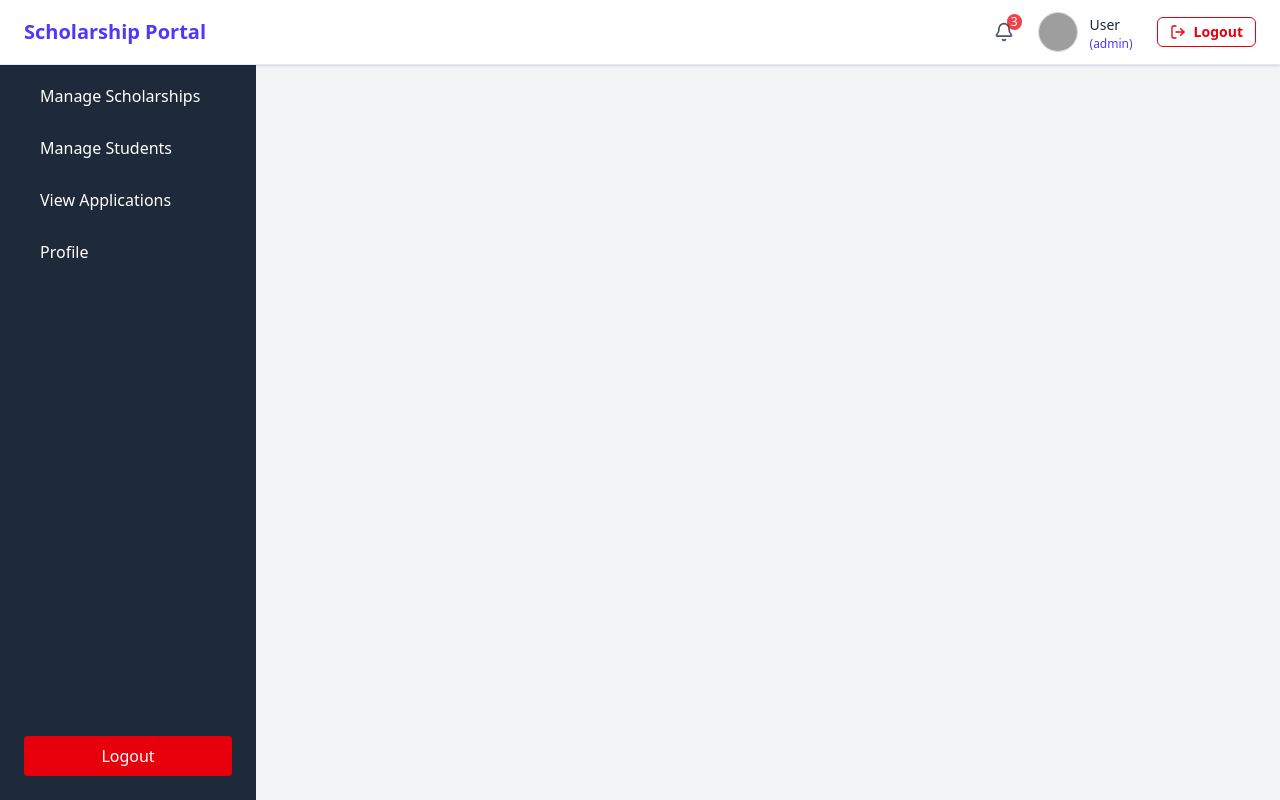
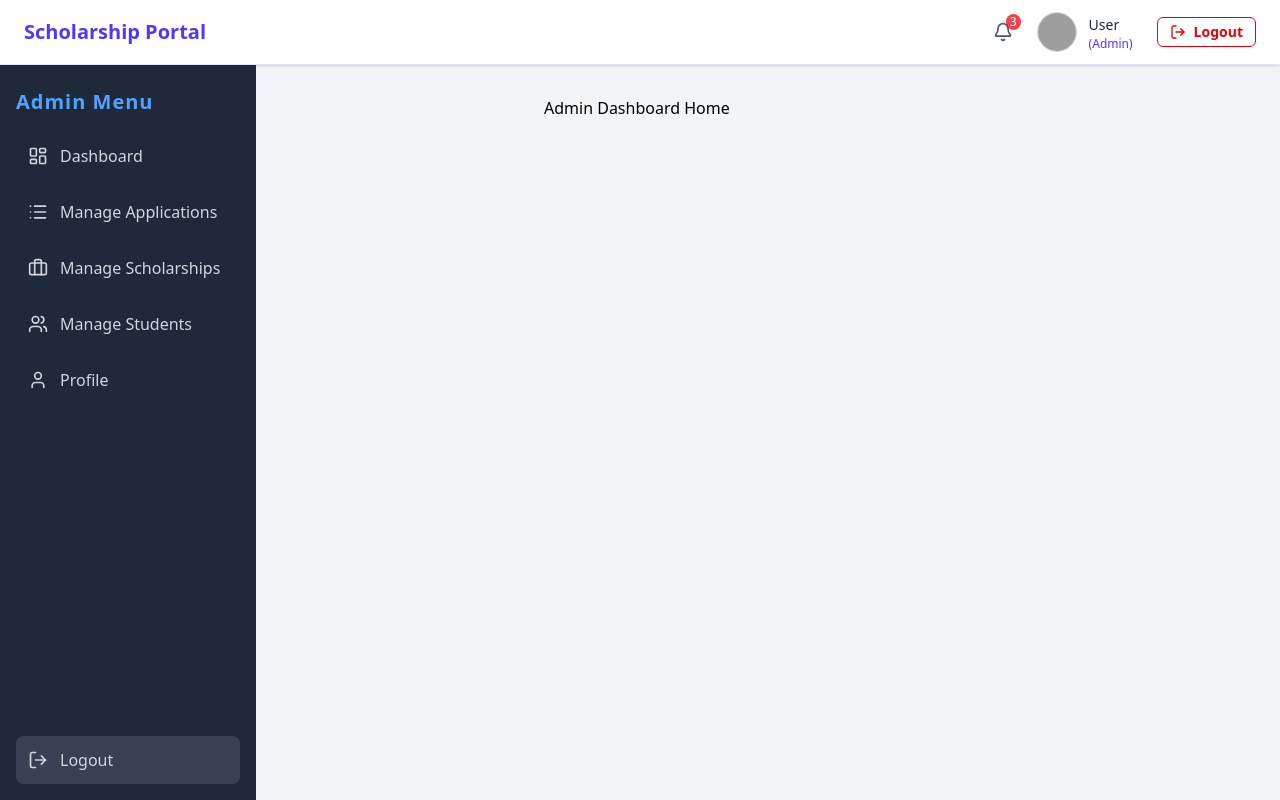
Before and after one commit to payal-meena/Scholarship-management-system, a React (Vite) app in the folder client/: page /admin-dashboard in a window 1280 px wide. Built offline with nearby package versions, Linux system fonts and the light colour scheme; grey boxes are pictures that could not be loaded.

Commit message:
Admin Dashboard Ui Added

```diff
--- a/client/src/App.jsx
+++ b/client/src/App.jsx
@@ -76,15 +76,10 @@ const App = () => {
         </Route>
 
         <Route path="/admin-dashboard/*" element={<AdminLayout />}>
-          <Route
-            path="manage-scholarships"
-            element={<h2>Manage Scholarships</h2>}
-          />
+          <Route index element={<h2>Admin Dashboard Home</h2>} />
+          <Route path="manage-scholarships" element={<h2>Manage Scholarships</h2>}/>
           <Route path="manage-students" element={<h2>Manage Students</h2>} />
-          <Route
-            path="view-applications"
-            element={<h2>View Applications</h2>}
-          />
+          <Route path="manage-applications" element={<h2>Manage Applications</h2>}/>
           <Route path="profile" element={<h2> Profile</h2>} />
         </Route>
       </Routes>
--- a/client/src/Layout/AdminLayout.jsx
+++ b/client/src/Layout/AdminLayout.jsx
@@ -1,19 +1,31 @@
 import React, { useState } from "react";
 import DashboardNavbar from "../components/DashboardNavbar";
 import AdminSidebar from "../components/AdminSidebar";
-import { Outlet } from "react-router-dom";
+import { Outlet, useLocation, useNavigate } from "react-router-dom";
+import { toast } from "react-toastify";
 
 const AdminLayout = () => {
-  const [sidebarOpen, setSidebarOpen] = useState(false);
+  const [isSidebarOpen, setIsSidebarOpen] = useState(false);
+  const location = useLocation();
+  const navigate = useNavigate();
+
+  const pathParts = location.pathname.split("/");
+  const activeLink = pathParts[pathParts.length - 1] || "dashboard";
+
+  const handleLogout = ()=> {
+    localStorage.removeItem("adminToekn");
+    toast.success("Logged out successfully");
+    navigate("/");
+  }
 
   return (
-    <div className="flex flex-col h-screen">
-      <DashboardNavbar role="admin" toggleSidebar={() => setSidebarOpen(!sidebarOpen)} />
+    <div className="flex flex-col min-h-screen bg-gray-100">
+      <DashboardNavbar role="Admin" name="" toggleSidebar={() => setIsSidebarOpen(!isSidebarOpen)} onLogout={handleLogout} />
 
-      <div className="flex flex-1 relative">
-        <AdminSidebar open={sidebarOpen} setOpen={setSidebarOpen} />
+      <div className="flex flex-1 pt-16 min-h-screen">
+        <AdminSidebar active={activeLink} open={isSidebarOpen} setOpen={setIsSidebarOpen} onLogout={handleLogout} />
 
-        <main className="flex-1 p-6 bg-gray-100 overflow-y-auto">
+        <main className="flex-1 p-4 md:p-8 md:ml-64 overflow-y-auto">
           <Outlet />
         </main>
       </div>
--- a/client/src/components/AdminSidebar.jsx
+++ b/client/src/components/AdminSidebar.jsx
@@ -1,82 +1,78 @@
 import React from "react";
-import { NavLink } from "react-router-dom";
+import { Link } from "react-router-dom";
+import { LogOut, User, List, Users, Briefcase, LayoutDashboard} from "lucide-react"
 
-const AdminSidebar = ({ open, setOpen }) => {
-  const menu = [
-    { path: "/admin/manage-scholarships", label: "Manage Scholarships" },
-    { path: "/admin/manage-students", label: "Manage Students" },
-    { path: "/admin/view-applications", label: "View Applications" },
-    { path: "/admin/profile", label: "Profile" },
+const navItems = [
+  {name: 'Dashboard', path: '/admin-dashboard', icon: LayoutDashboard, key: 'dashboard'},
+  {name: 'Manage Applications', path: '/admin-dashboard/manage-applications', icon: List, key: 'manage-applications'},
+  {name: 'Manage Scholarships', path: '/admin-dashboard/manage-scholarships', icon: Briefcase, key: 'manage-scholarships'},
+  {name: 'Manage Students', path: '/admin-dashboard/manage-students', icon: Users, key: 'manage-students'},
+  {name: 'Profile', path: '/admin-dashboard/profile', icon: User, key: 'profile'},
 ];
 
+const NavLink = ({ item, active, onClick}) => {
+  const isActive = item.key === active;
+
+  return (
+    <li key={item.key}>
+      <Link
+      to={item.path}
+      onClick={onClick}
+      className={`flex items-center space-x-3 p-3 rounded-lg transition--colors duration-150 ${
+        isActive
+        ? 'bg-blue-600 text-white shadow-md'
+        : 'text-gray-300 hover:bg-gray-700 hover:text-white'
+      }`}
+    >
+      <item.icon className="w-5 h-5" />
+      <span>{item.name}</span>
+      </Link>
+    </li>
+  );
+};
+
+const AdminSidebar = ({ open, setOpen, active, onLogout }) => {
+    const closeSidebar = ()=> setOpen(false);
   return (
     <>
-      <aside className="hidden md:flex w-64 bg-gray-800 text-white min-h-screen p-6 flex-col justify-between">
-        <div>
-          <h2 className="text-lg font-bold mb-6">Admin Menu</h2>
-          <nav className="space-y-3">
-            {menu.map((item) => (
-              <NavLink
-                key={item.path}
-                to={item.path}
-                className={({ isActive }) =>
-                  `block px-4 py-2 rounded hover:bg-blue-500 transition ${
-                    isActive ? "bg-blue-600 font-semibold" : ""
-                  }`
-                }
+    <div className="hidden md:flex flex-col w-64 bg-gray-800 text-white space-y-4 p-4 min-h-full">
+      <h2 className="text-xl font-extrabold text-blue-400 mt-2 mb-4 tracking-wider">Admin Menu</h2>
+      <ul className="space-y-2 flex-1">
+        {navItems.map(item => (
+          <NavLink key={item.key} item={item} active={active} />
+        ))}
+      </ul>
+
+      <button
+      onClick={onLogout}
+      className="flex items-center space-x-3 p-3 mt-4 text-gray-300 bg-gray-700 rounded-lg hover:bg-red-600 hover:text-white transition-colors duration-150 cursor-pointer"
       >
-                {item.label}
-              </NavLink>
-            ))}
-          </nav>
+        <LogOut className="w-5 h-5" />
+        <span>Logout</span>
+      </button>
     </div>
-        <div>
-          <NavLink
-            to="/"
-            className="block px-4 py-2 rounded bg-red-600 hover:bg-red-700 transition text-center"
-          >
-            Logout
-          </NavLink>
-        </div>
-      </aside>
 
     {open && (
       <div className="fixed inset-0 z-40 flex md:hidden">
-          <div
-            className="fixed inset-0 bg-black opacity-40"
-            onClick={() => setOpen(false)}
+          <div className="fixed inset-0 bg-black opacity-50"
+          onClick={closeSidebar}
           ></div>
 
-          <aside className="relative w-64 bg-gray-800 text-white p-6 flex flex-col justify-between z-50">
-            <div>
-              <h2 className="text-lg font-bold mb-6">Admin Menu</h2>
-              <nav className="space-y-3">
-                {menu.map((item) => (
-                  <NavLink
-                    key={item.path}
-                    to={item.path}
-                    onClick={() => setOpen(false)}
-                    className={({ isActive }) =>
-                      `block px-4 py-2 rounded hover:bg-blue-500 transition ${
-                        isActive ? "bg-blue-600 font-semibold" : ""
-                      }`
-                    }
+          <div className="relative w-64 bg-gray-800 text-white p-4 space-y-4 z-50 flex flex-col">
+              <h2 className="text-xl font-extrabold text-blue-400 mt-2 mb-4 tracking-wider">Admin Menu</h2>
+              <ul className="space-y-2 flex-1">
+                  {navItems.map(item => (
+                    <NavLink key={item.key} item={item} active={active} onClick={closeSidebar} />
+                  ))}
+              </ul>
+              <button
+                onClick={()=> {onLogout(); closeSidebar(); }}
+                className="flex items-center space-x-3 p-3 mt-4 text-gray-300 bg-gray-700 rounded-lg hover:bg-red-600 hover:text-white transition-colors duration-150 cursor-pointer"
               >
-                    {item.label}
-                  </NavLink>
-                ))}
-              </nav>
+                  <LogOut className="w-5 h-5" />
+                  <span>Logout</span>
+              </button>
           </div>
-            <div>
-              <NavLink
-                to="/"
-                onClick={() => setOpen(false)}
-                className="block px-4 py-2 rounded bg-red-600 hover:bg-red-700 transition text-center"
-              >
-                Logout
-              </NavLink>
-            </div>
-          </aside>
       </div>
     )}
     </>
```
Also changed, not shown: client/src/pages/StudentDashboard.jsx (deleted, +0 -33 lines). Lines whose indentation alone changed are shown as unchanged.
